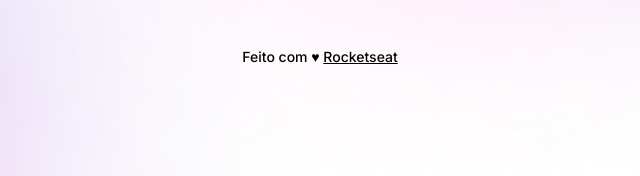
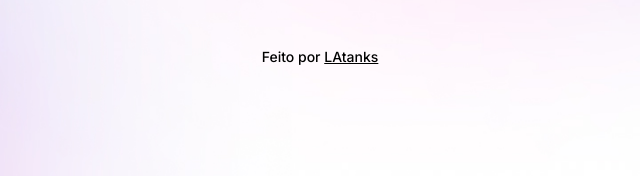
Before and after one commit to LAtanks/latanks.github.io, a plain HTML site: page index.html in a window 1280 px wide. Shown: the part 677-853 px from the top of the page, 320-960 px from the left. Drawn offline with nearby package versions, Linux system fonts and the light colour scheme.

Commit message:
Update index.html

```diff
--- a/index.html
+++ b/index.html
@@ -55,7 +55,7 @@
             </div>
           </div>
           <footer>
-            Feito com ♥ <a href="https://www.rocketseat.com.br" target="_blank"> Rocketseat</a>
+            Feito por <a href="https://latanks.github.io/" target="_blank"> LAtanks</a>
           </footer>
         </div>
         <script
```
